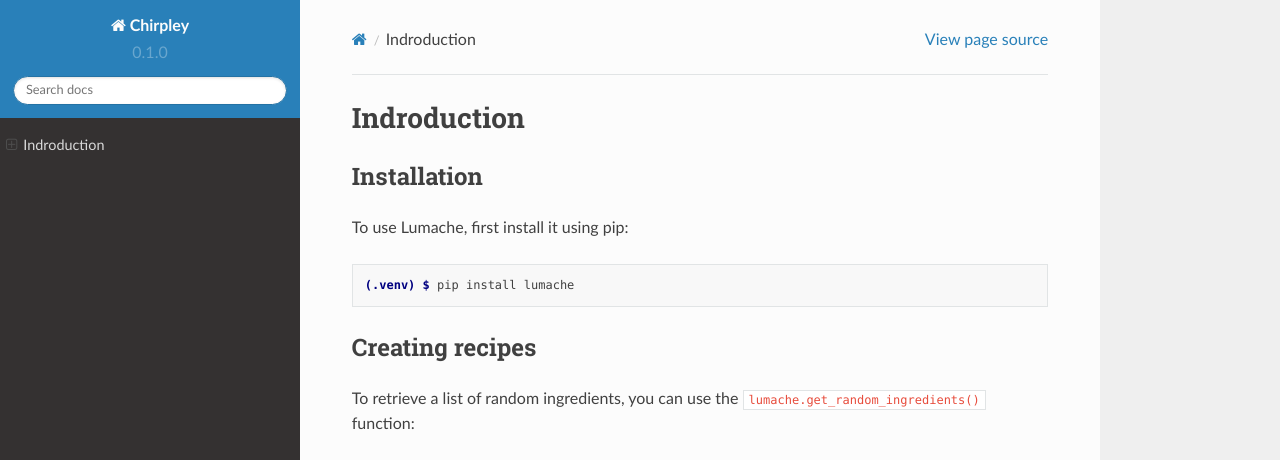
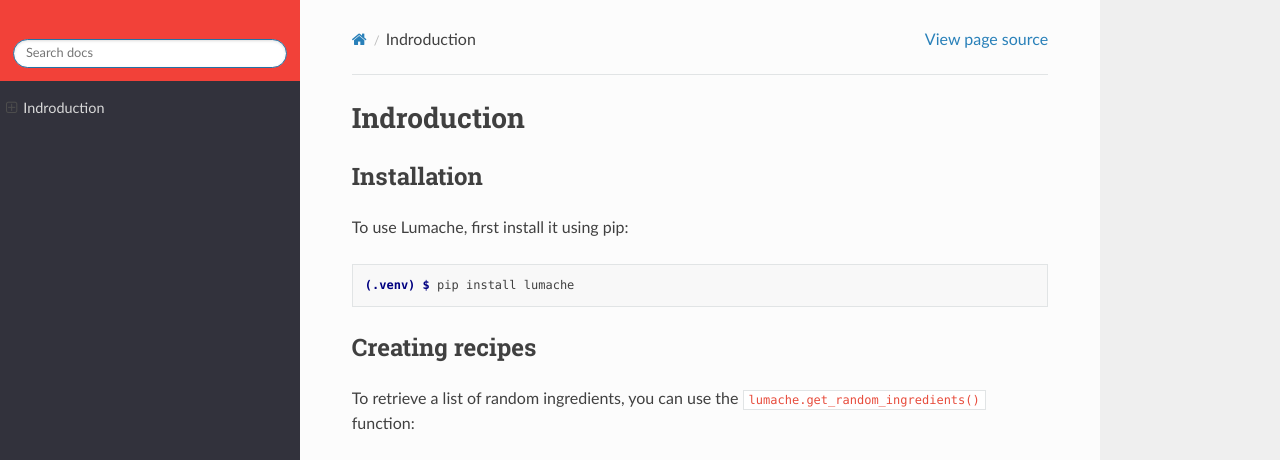
Before and after one commit to chirpley/docs, a Sphinx documentation site: the page built from docs/source/indroduction.rst, in a window 1280 px wide and 1036 px high. Shown: the top 460 px of the window. Built offline with Sphinx 7.4.7 and the Read the Docs theme 2.0.0, drawn with Linux system fonts in a browser that asks for light colours; pages that are not in the unit, such as notebooks, are missing from menus; grey boxes are pictures that could not be loaded.

Commit message:
Update conf.py

```diff
--- a/docs/source/conf.py
+++ b/docs/source/conf.py
@@ -30,6 +30,9 @@
 # -- Options for HTML output
 
 html_theme = 'sphinx_rtd_theme'
+html_static_path = ['_static']
+html_logo = "logo.svg"
+html_theme_options = { 'logo_only': True, 'display_version': False, }
 
 # -- Options for EPUB output
 epub_show_urls = 'footnote'
```
